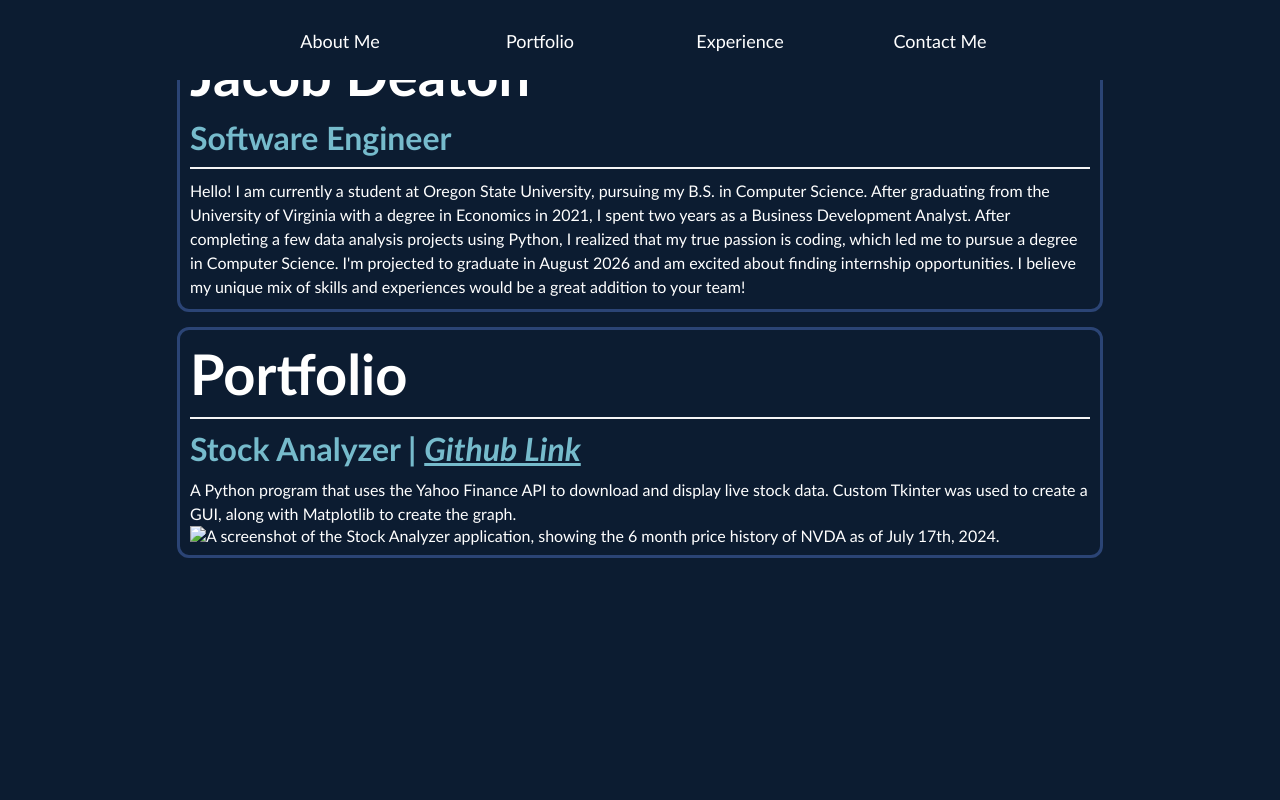
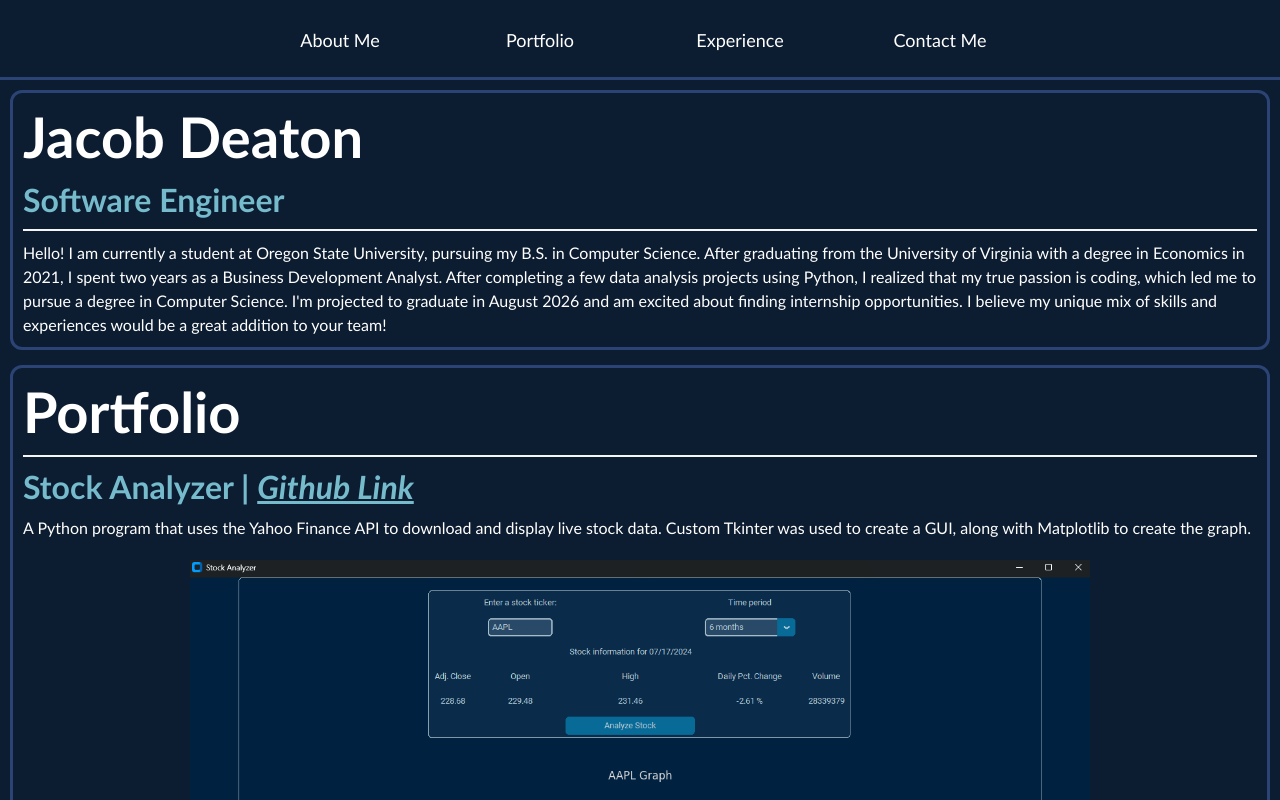
Before and after one commit to jd-58/jd-58.github.io, a plain HTML site: page index.html in a window 1280 px wide. Shown: the top 800 px of the page. Drawn offline with Linux system fonts and the light colour scheme.

Commit message:
Fixed spacing of "home" content.

```diff
--- a/index.html
+++ b/index.html
@@ -40,8 +40,9 @@
                     <p>A Python program that uses the Yahoo Finance API to download and
                         display live stock data. Custom Tkinter was used to create a GUI, along with Matplotlib to
                         create the graph.</p>
-                        <img src="images/Stock-Analyzer-NVDA-6mo" alt="A screenshot of the Stock Analyzer application,
-                        showing the 6 month price history of NVDA as of July 17th, 2024.">
+                        <img src="/images/stock-analyzer-aapl-6mo.png" alt="A screenshot of the Stock Analyzer application,
+                        showing the 6 month price history of AAPL as of July 17th, 2024." class="portfolio-images"
+                             style="width: 900px; margin-top: 20px; ">
                 </div>
             </div>
 
--- a/style.css
+++ b/style.css
@@ -15,6 +15,7 @@ nav {
     position: fixed; /* Set the navbar to fixed position */
     top: 0; /* Position the navbar at the top of the page */
     width: 100%; /* Full width */
+    border-bottom: solid #2b4475;
 }
 
 .nav-items a {
@@ -26,29 +27,29 @@ nav {
       font-size: 18px;
       color: white;
       text-decoration: none;
-
+      z-index: 1;
 }
 
 
 body {
     background: #0c1c31;
-
-    margin-top: 200px;
+    overflow: auto;
+    margin-top: 80px;
 }
 
 .home {
     height: 25vh;
     display: flex;
-    align-items: center;
     padding: 10px;
     justify-content: center;
 
 }
 
 .content {
-    max-width: 900px;
+    max-width: 1500px;
     color: white;
     margin: 10px;
+    overflow: auto;
 }
 
 
@@ -84,3 +85,10 @@ body {
     color: #76bbcc;
     font-style: italic;
 }
+
+.portfolio-images {
+  display: block;
+  margin-left: auto;
+  margin-right: auto;
+  width: 50%;
+}
```
Also changed, not shown: images/stock-analyzer-aapl-6mo.png (added). Lines whose indentation alone changed are shown as unchanged.
